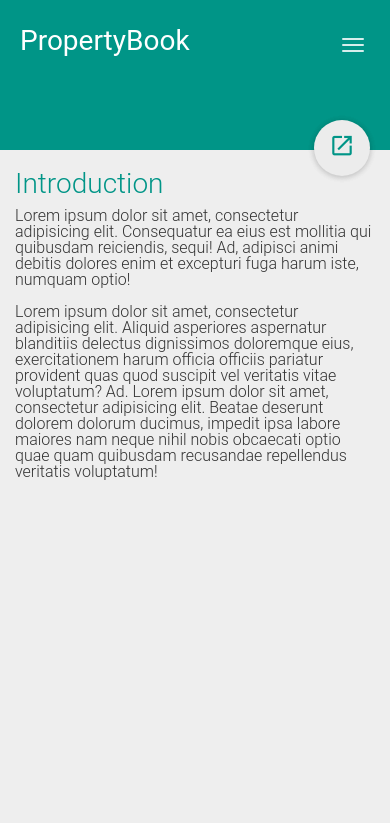
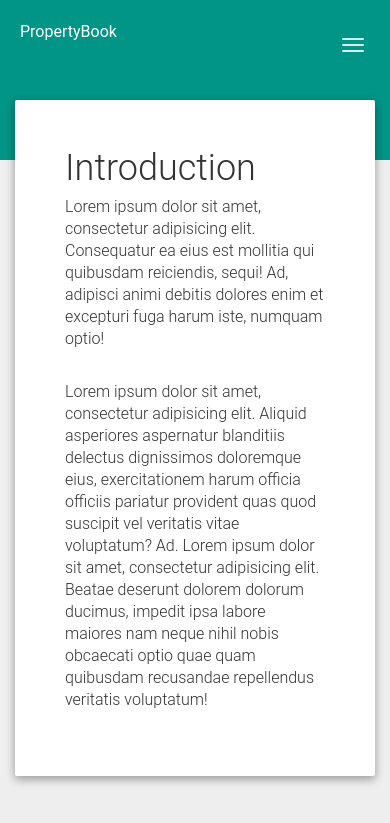
Before and after one commit to SupermanLesRae/PropertyBook, a Node server app: page / in a window 390 px wide. Shown: the top 823 px of the page. Run offline with Node 20, Linux system fonts and the light colour scheme.

Commit message:
design layout addition

```diff
--- a/public/css/styles.css
+++ b/public/css/styles.css
@@ -1,15 +1,34 @@
 h1 {
-  font-size: 56px;
+  font-size: 36px;
   margin-bottom: 10px; }
   @media screen and (max-width: 768px) {
     h1 {
-      font-size: 42px; } }
+      font-size: 32px; } }
   @media screen and (max-width: 480px) {
     h1 {
-      font-size: 28px; } }
+      font-size: 18px; } }
 
 h2 {
-  font-size: 46px; }
+  font-size: 36px; }
+
+.jumbotron_intro {
+  padding: 50px !important;
+  margin-top: -80px;
+  margin-left: 60px;
+  margin-right: 60px; }
+  .jumbotron_intro h1 {
+    font-size: 36px; }
+  .jumbotron_intro p {
+    font-size: 16px;
+    line-height: 22px; }
+  @media screen and (max-width: 768px) {
+    .jumbotron_intro {
+      margin-left: 0px;
+      margin-right: 0px; } }
+  @media screen and (max-width: 480px) {
+    .jumbotron_intro {
+      margin-left: 0px;
+      margin-right: 0px; } }
 
 #materialPreloader {
   z-index: 999999;
@@ -18,38 +37,37 @@ h2 {
 
 .navbar-header .section-title {
   color: #fff;
-  font-size: 56px;
   font-weight: 400;
   line-height: 1.5;
   margin: 0 auto;
   overflow: hidden;
   width: 100%;
   white-space: nowrap; }
-  @media screen and (max-width: 768px) {
-    .navbar-header .section-title {
-      font-size: 42px; } }
-  @media screen and (max-width: 480px) {
-    .navbar-header .section-title {
-      font-size: 28px; } }
 
 #floating-action-button .navbar {
-  padding-top: 90px;
-  padding-bottom: 40px;
+  padding-top: 20px;
+  padding-bottom: 90px;
   padding-left: 40px; }
   @media screen and (max-width: 768px) {
     #floating-action-button .navbar {
       padding-top: 20px;
-      padding-bottom: 50px;
+      padding-bottom: 90px;
       padding-left: 30px; } }
   @media screen and (max-width: 480px) {
     #floating-action-button .navbar {
       padding-top: 20px;
-      padding-bottom: 80px;
+      padding-bottom: 90px;
       padding-left: 20px; } }
 #floating-action-button .btn {
   margin: -50px 20px 20px 20px;
   float: right;
   color: #009587; }
+  @media screen and (max-width: 768px) {
+    #floating-action-button .btn {
+      display: none; } }
+  @media screen and (max-width: 480px) {
+    #floating-action-button .btn {
+      display: none; } }
 #floating-action-button h2 {
   padding: 14px;
   margin: 0;
--- a/public/css/styles.scss
+++ b/public/css/styles.scss
@@ -3,17 +3,42 @@ $break-medium:768px;
 $break-small:480px;
 
 h1 {
-  font-size: 56px;
+  font-size: 36px;
   margin-bottom: 10px;
   @media screen and (max-width: $break-medium) {
-    font-size: 42px;
+    font-size: 32px;
   }
   @media screen and (max-width: $break-small) {
-    font-size: 28px;
+    font-size: 18px;
   }
 }
 h2 {
-  font-size: 46px;
+  font-size: 36px;
+}
+
+.jumbotron_intro {
+  padding:50px!important;
+  margin-top: -80px;
+  margin-left: 60px;
+  margin-right: 60px;
+
+  h1 {
+    font-size: 36px;
+  }
+
+  p {
+    font-size: 16px;
+    line-height: 22px;
+  }
+
+  @media screen and (max-width: $break-medium) {
+    margin-left: 0px;
+    margin-right: 0px;
+  }
+  @media screen and (max-width: $break-small) {
+    margin-left: 0px;
+    margin-right: 0px;
+  }
 }
 
 #materialPreloader {
@@ -25,7 +50,7 @@ h2 {
 .navbar-header {
   .section-title {
     color: #fff;
-    font-size: 56px;
+   // font-size: 56px;
     font-weight: 400;
     line-height: 1.5;
     margin: 0 auto;
@@ -33,27 +58,27 @@ h2 {
     width: 100%;
     white-space: nowrap;
     @media screen and (max-width: $break-medium) {
-      font-size: 42px;
+     // font-size: 32px;
     }
     @media screen and (max-width: $break-small) {
-      font-size: 28px;
+      //font-size: 18px;
     }
   }//section-title
 }//navbar-header
 
 #floating-action-button {
   .navbar {
-    padding-top: 90px;
-    padding-bottom: 40px;
+    padding-top: 20px;
+    padding-bottom: 90px;
     padding-left: 40px;
     @media screen and (max-width: $break-medium) {
       padding-top: 20px;
-      padding-bottom: 80px;
+      padding-bottom: 90px;
       padding-left: 30px;
     }
     @media screen and (max-width: $break-small) {
       padding-top: 20px;
-      padding-bottom: 80px;
+      padding-bottom: 90px;
       padding-left: 20px;
     }
   }//navbar
@@ -62,6 +87,13 @@ h2 {
     margin: -50px 20px 20px 20px;
     float:right;
     color: #009587;
+
+    @media screen and (max-width: $break-medium) {
+      display:none;
+    }
+    @media screen and (max-width: $break-small) {
+      display:none;
+    }
   }
 
   h2 {
--- a/views/index.ejs
+++ b/views/index.ejs
@@ -11,10 +11,12 @@
 
     <div class="innerWrapper">
       <div class="container">
-        <h1 class="text-primary">Introduction</h1>
-        <p>Lorem ipsum dolor sit amet, consectetur adipisicing elit. Consequatur ea eius est mollitia qui quibusdam reiciendis, sequi! Ad, adipisci animi debitis dolores enim et excepturi fuga harum iste, numquam optio!</p><br>
-        <p>Lorem ipsum dolor sit amet, consectetur adipisicing elit. Aliquid asperiores aspernatur blanditiis delectus dignissimos doloremque eius, exercitationem harum officia officiis pariatur provident quas quod suscipit vel veritatis vitae voluptatum? Ad.
-        Lorem ipsum dolor sit amet, consectetur adipisicing elit. Beatae deserunt dolorem dolorum ducimus, impedit ipsa labore maiores nam neque nihil nobis obcaecati optio quae quam quibusdam recusandae repellendus veritatis voluptatum!</p>
+        <div class="jumbotron jumbotron_intro">
+          <h1 class="text-primary">Introduction</h1>
+          <p>Lorem ipsum dolor sit amet, consectetur adipisicing elit. Consequatur ea eius est mollitia qui quibusdam reiciendis, sequi! Ad, adipisci animi debitis dolores enim et excepturi fuga harum iste, numquam optio!</p><br>
+          <p>Lorem ipsum dolor sit amet, consectetur adipisicing elit. Aliquid asperiores aspernatur blanditiis delectus dignissimos doloremque eius, exercitationem harum officia officiis pariatur provident quas quod suscipit vel veritatis vitae voluptatum? Ad.
+            Lorem ipsum dolor sit amet, consectetur adipisicing elit. Beatae deserunt dolorem dolorum ducimus, impedit ipsa labore maiores nam neque nihil nobis obcaecati optio quae quam quibusdam recusandae repellendus veritatis voluptatum!</p>
+        </div>
       </div>
     </div>
   </div>
```
Also changed, not shown: 1 other file.
